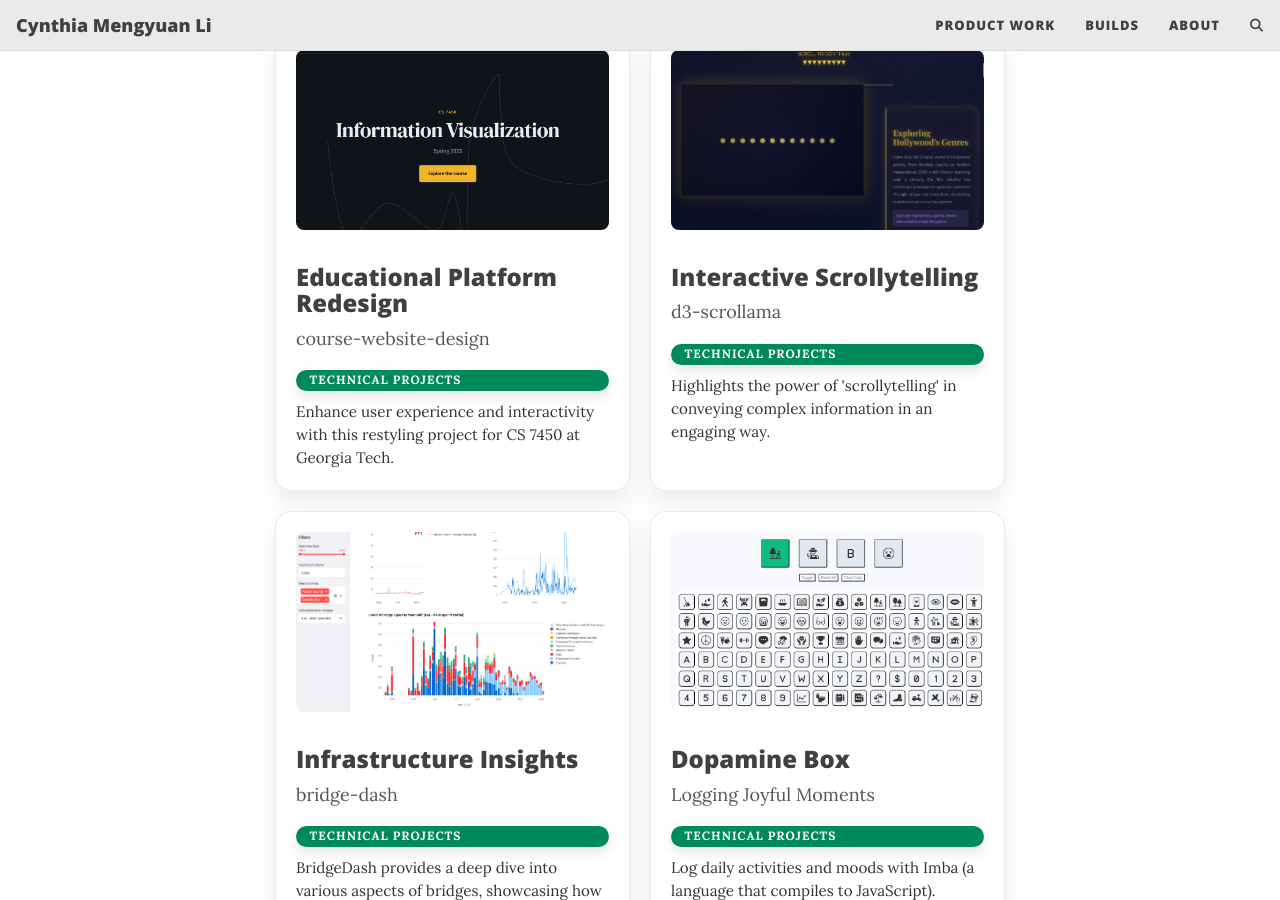
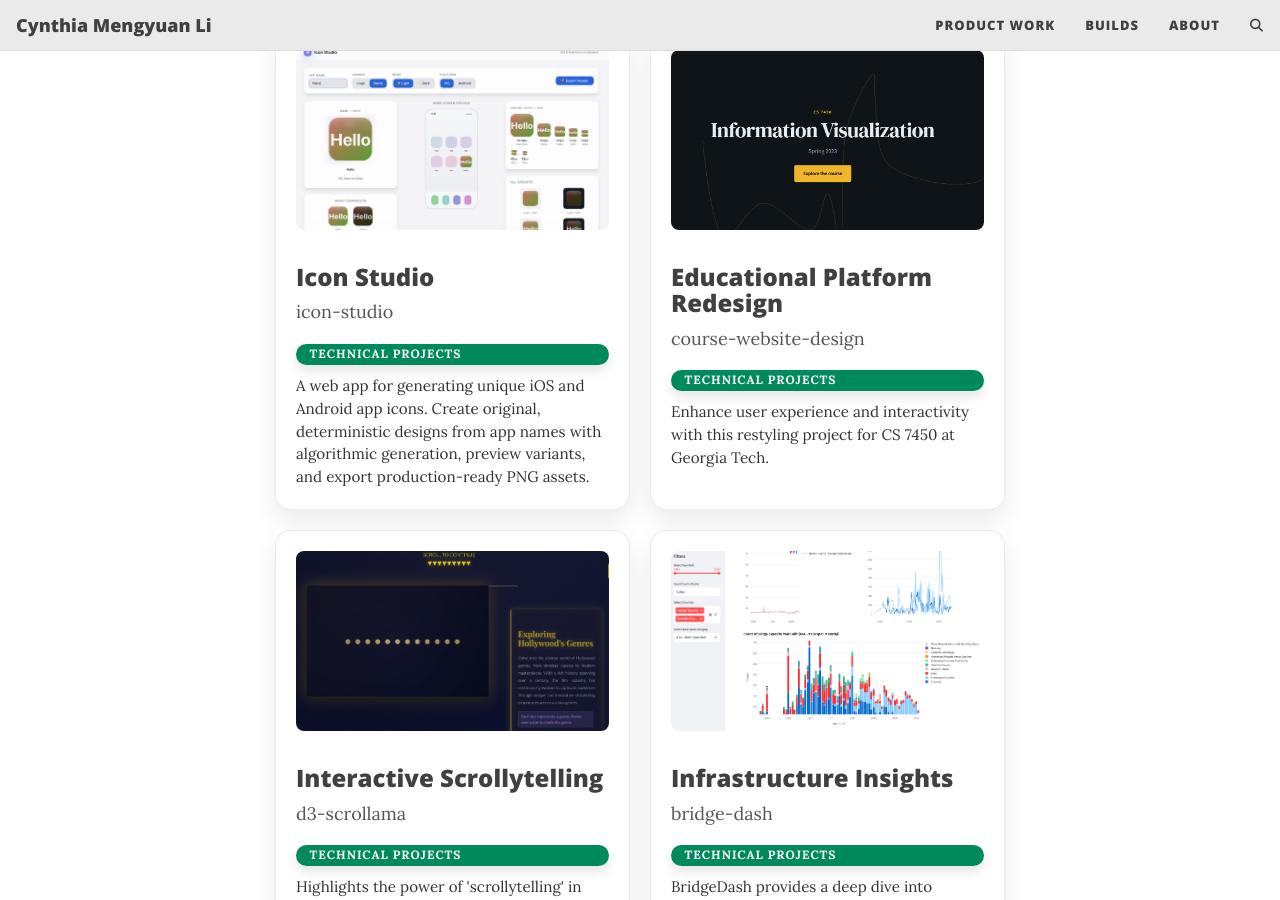
Before and after one commit to cynthialmy/cynthialmy.github.io, a Jekyll site: the page built from projects.md, in a window 1280 px wide and 900 px high, scrolled down 466 px. Built offline with Jekyll 4.4.1, drawn with Linux system fonts in a browser that asks for light colours; comment, search, counter and statistics services are not loaded.

Commit message:
added post

```diff
--- a/projects.md
+++ b/projects.md
@@ -14,6 +14,20 @@ For detailed work showcasing product thinking, strategy, and execution, visit [P
 <div class="portfolio-tab-content active" data-tab-content="technical-projects">
   <div class="project-card-grid">
   <!-- Technical Projects -->
+  <article class="project-card" data-project-type="technical-projects">
+    <a class="project-card-link" href="https://cynthialmy.github.io/icon-studio/" target="_blank" rel="noopener">
+      <img src="{{ '/assets/img/icon-studio.png' | relative_url }}" alt="Icon Studio" class="project-card-thumbnail" loading="lazy">
+      <div class="project-card-header">
+        <h3>Icon Studio</h3>
+        <p class="project-card-subtitle">icon-studio</p>
+      </div>
+      <span class="project-type-badge" style="--badge-color: {{ site.portfolio_types.technical-projects.color | default: '#008a5c' }};">{{ site.portfolio_types.technical-projects.label | default: 'Technical Projects' }}</span>
+      <p class="project-card-excerpt">
+        A web app for generating unique iOS and Android app icons. Create original, deterministic designs from app names with algorithmic generation, preview variants, and export production-ready PNG assets.
+      </p>
+    </a>
+  </article>
+
   <article class="project-card" data-project-type="technical-projects">
     <a class="project-card-link" href="https://cynthialmy.github.io/course-website-design/" target="_blank" rel="noopener">
       <img src="{{ '/assets/img/course-design.png' | relative_url }}" alt="Educational Platform Redesign" class="project-card-thumbnail" loading="lazy">
```
Also changed, not shown: assets/img/icon-studio.png (added).
